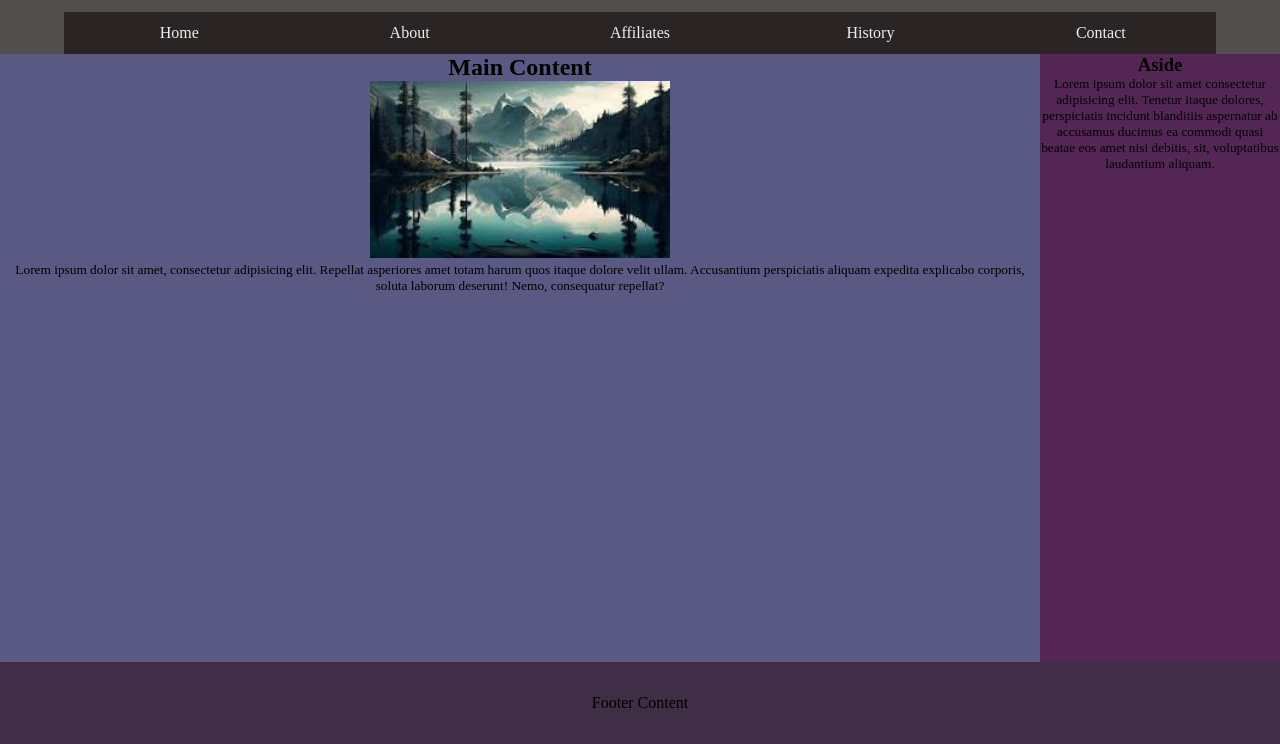
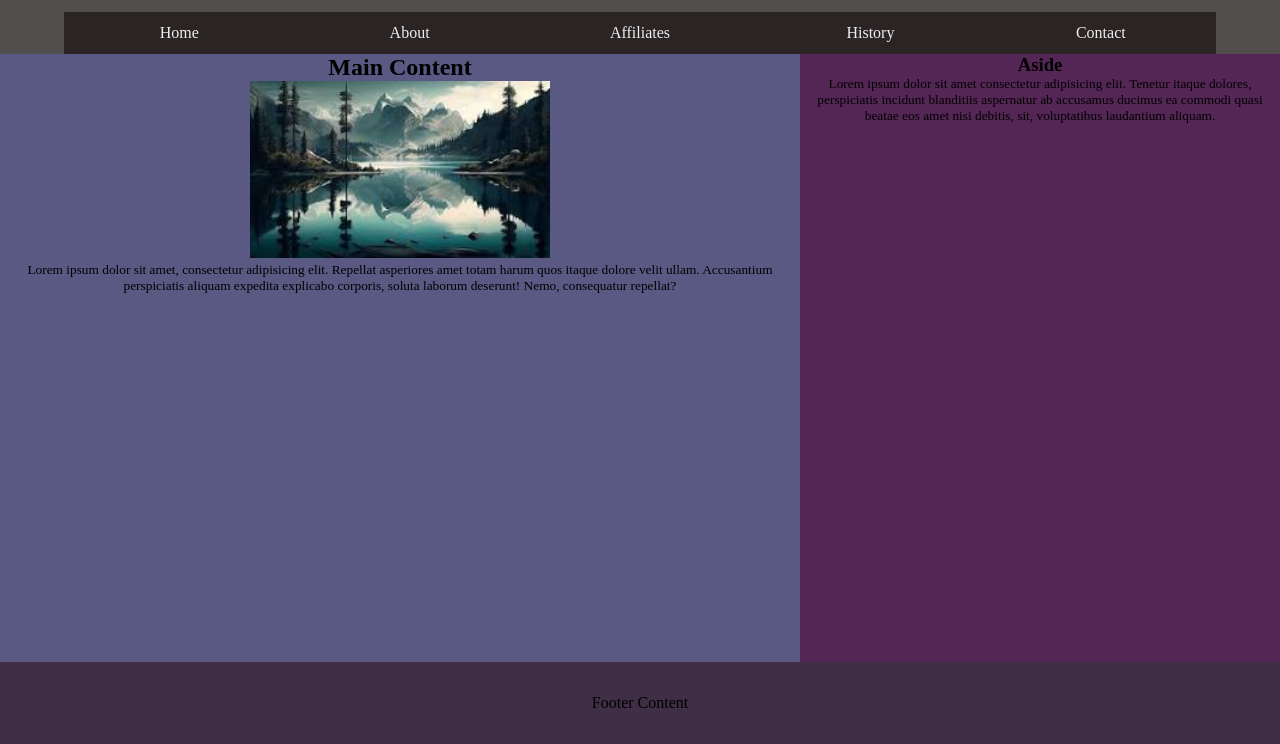
Before and after one commit to mefix007/wdd131, a plain HTML site: page week01/basic-layout.html in a window 1280 px wide. Shown: the part 56-800 px from the top of the page. Drawn offline with Linux system fonts and the light colour scheme.

Commit message:
week01 css updated

```diff
--- a/week01/styles/layout.css
+++ b/week01/styles/layout.css
@@ -45,7 +45,7 @@ p {
 body {
     display: grid;
     height: 100vh;
-    grid-template: auto 1fr auto / 65em 1fr auto;
+    grid-template: auto 1fr auto / 800px 1fr auto;
   }
 
   header {
```
